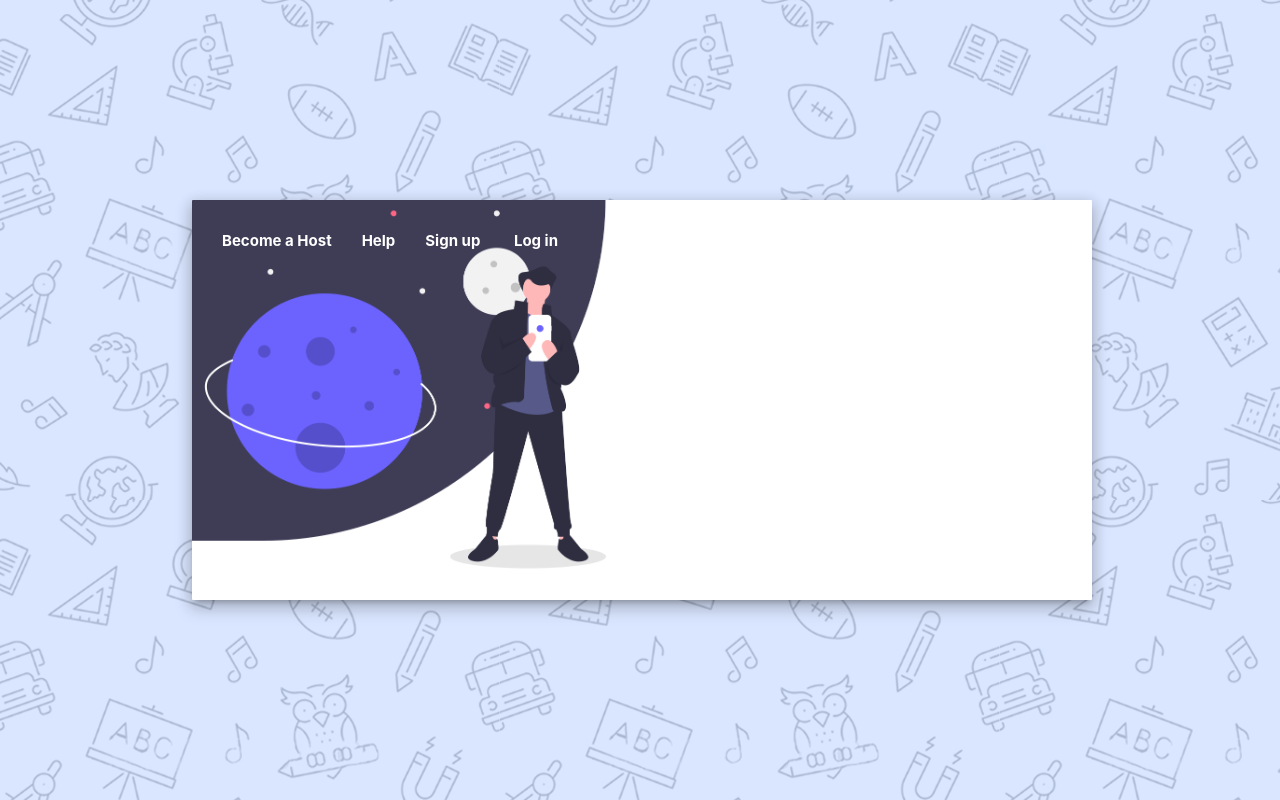
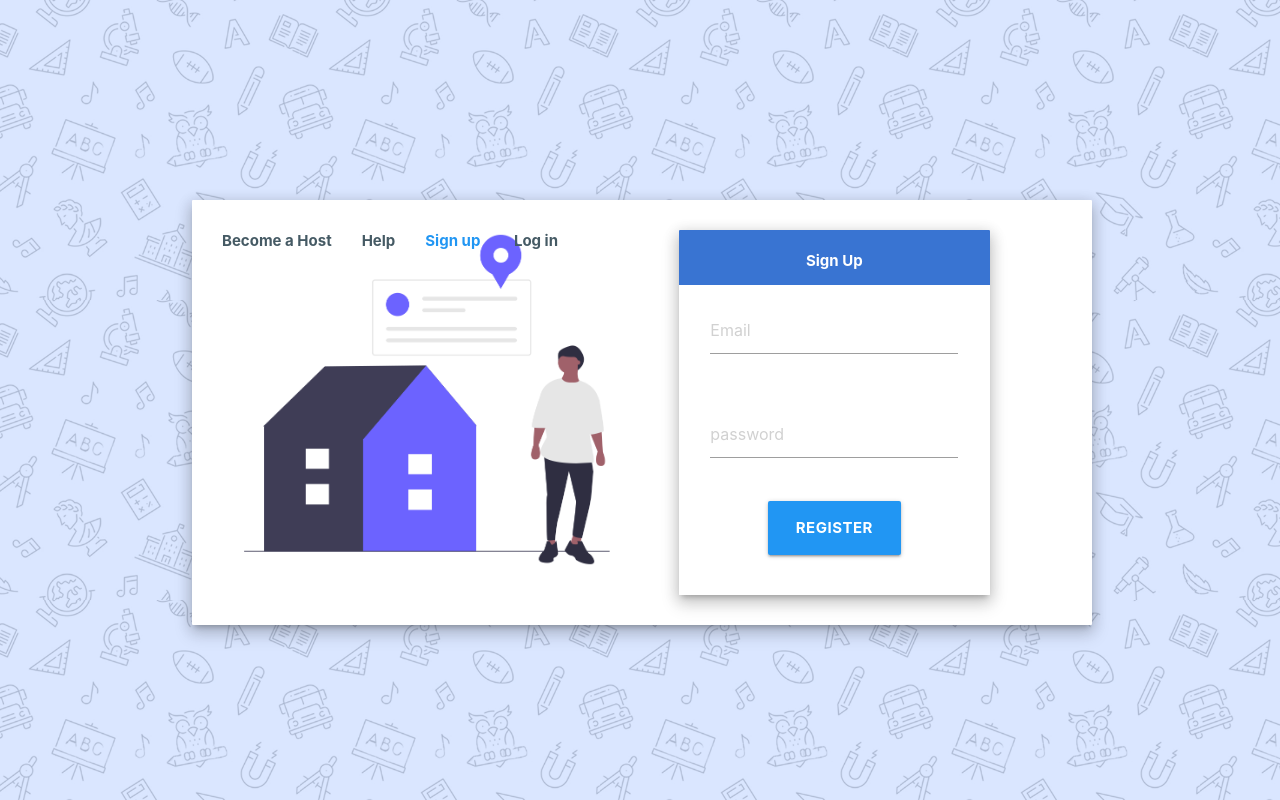
Before and after one commit to cesarau04/proyecto-lab-web, a React (Create React App) app: page / in a window 1280 px wide. Built offline with nearby package versions, Linux system fonts and the light colour scheme.

Commit message:
Not important changes

```diff
--- a/src/components/StayNear.css
+++ b/src/components/StayNear.css
@@ -20,7 +20,7 @@ code {
 }
 
 .right-medium-sign {
-  border-radius: 10px;
+  border-radius:1px;
   min-height: 40vh;
   min-width: 150px;
   padding: 20px;
@@ -74,7 +74,35 @@ li {
   background-position: center;
 }
 
+.bgVr3{
+  background-image: url(/Img/v1.png);
+  background-color: white;
+  background-repeat: no-repeat;
+  background-attachment: absolute;
+  background-size: 470px;
+}
+
+.bgVr4{
+  background-image: url(/Img/v3.png);
+  background-color: white;
+  background-repeat: no-repeat;
+  background-attachment: absolute;
+  background-size: 470px;
+}
+
 .bgWhite{
   background-color: white;
   color: black;
 }
+
+.bold{
+  font-weight: bold;
+}
+
+.Active{
+  color: #2196f3 !important;
+}
+
+.DarkNav{
+  color: #455a64;
+}
--- a/src/index.css
+++ b/src/index.css
@@ -5,6 +5,7 @@ body {
     -moz-osx-font-smoothing: grayscale;
     background-color: #d2e1ff;
     background-image: url(/Img/bg-pattern-1.png);
+    background-size: 300px;
 }
 
 code {
--- a/src/index.jsx
+++ b/src/index.jsx
@@ -3,13 +3,14 @@ import ReactDOM from 'react-dom';
 import './index.css';
 import HomePage from './components/HomePage';
 import LoginPage from './components/LoginPage';
+import SignupPage from './components/SignupPage';
 import 'materialize-css/dist/css/materialize.min.css';
 import 'typeface-roboto'
 
 ReactDOM.render(
   <React.StrictMode>
-    <HomePage />
-    {/* <LoginPage /> */}
+    {/* <HomePage /> */}
+    <SignupPage />
   </React.StrictMode>,
   document.getElementById('root')
 );
```
